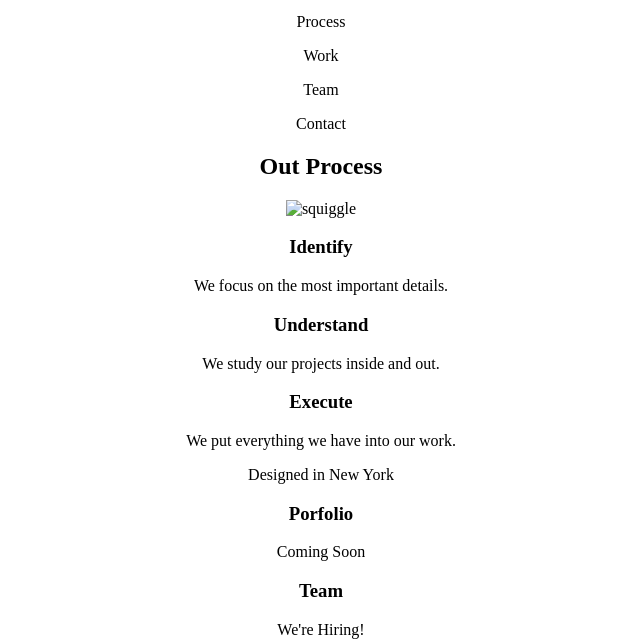
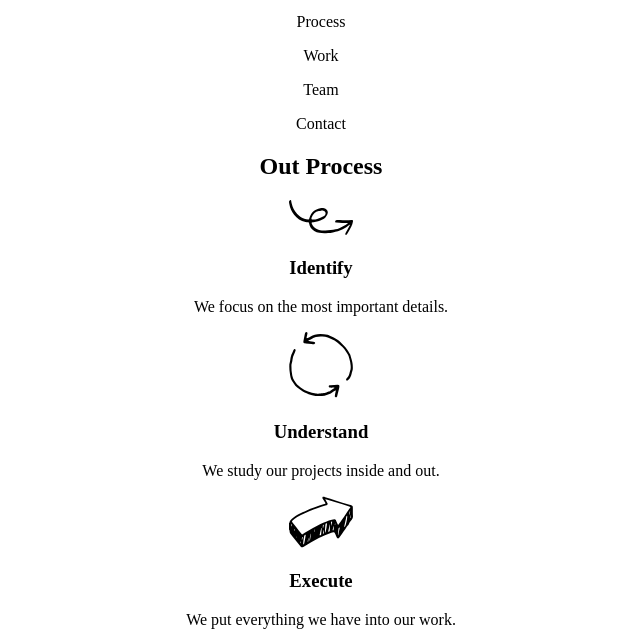
Before and after one commit to ca-jswartz/broadway, a plain HTML site: page index.html in a window 1280 px wide. Shown: the part 101-743 px from the top of the page, without its empty margins (319-959 px from the left). Drawn offline with Linux system fonts and the light colour scheme.

Commit message:
Added thumbnail icons

```diff
--- a/index.html
+++ b/index.html
@@ -14,11 +14,13 @@
 		<p>Contact</p>
 	</nav>
 	<h2>Out Process</h2>
-	<img src="#" alt="squiggle" />
+	<img src="resources/images/identify.svg" alt="squiggle" />
 	<h3>Identify</h3>
 	<p>We focus on the most important details.</p>
+	<img src="resources/images/understand.svg" alt="circle with arrows" />
 	<h3>Understand</h3>
 	<p>We study our projects inside and out.</p>
+	<img src="resources/images/execute.svg" alt="arrow" />
 	<h3>Execute</h3>
 	<p>We put everything we have into our work.</p>
 	<p>Designed in New York</p>
```
